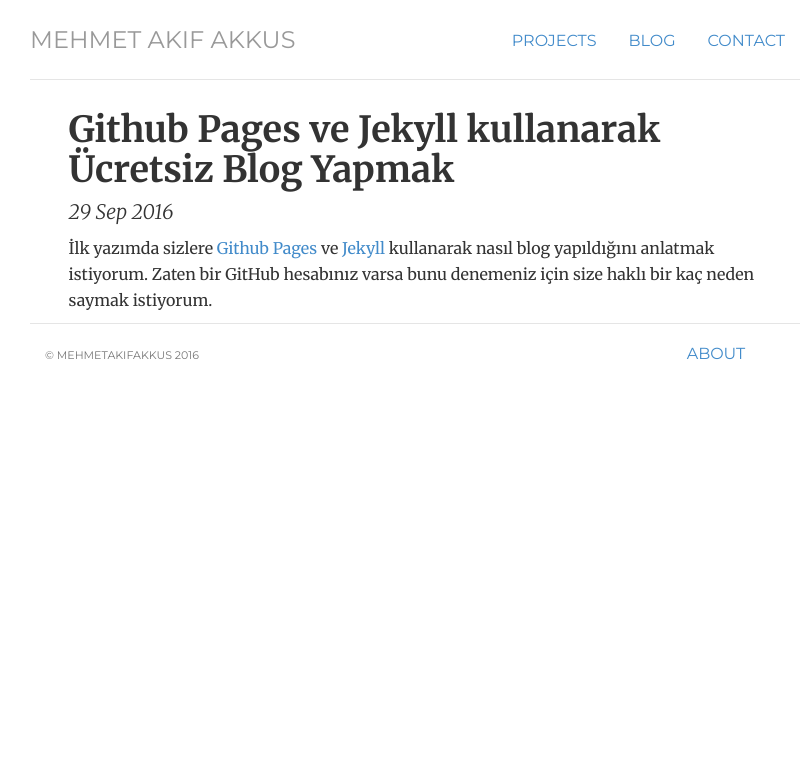
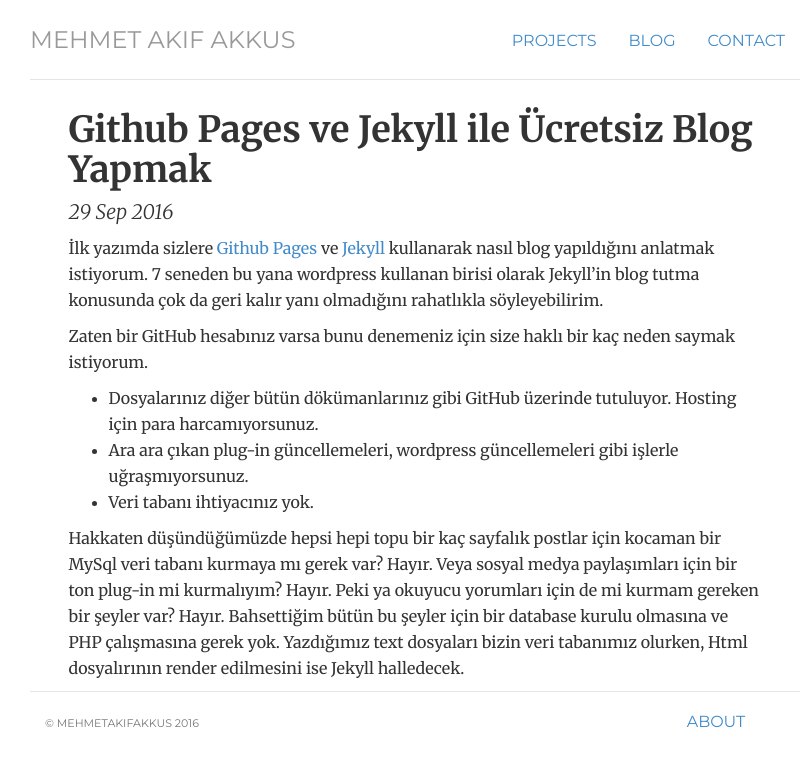
Before and after one commit to mehmetakifakkus/mehmetakifakkus.github.io, a Jekyll site: the page built from _posts/2016-09-29-github-pages-ile-ucretsiz-blog-yapmak.md, in a window 1280 px wide. Shown: the top 767 px of the page, without its empty margins (225-1037 px from the left). Built offline with Jekyll 4.4.1, drawn with Linux system fonts in a browser that asks for light colours.

Commit message:
Update 2016-09-29-github-pages-ile-ucretsiz-blog-yapmak.md

```diff
--- a/_posts/2016-09-29-github-pages-ile-ucretsiz-blog-yapmak.md
+++ b/_posts/2016-09-29-github-pages-ile-ucretsiz-blog-yapmak.md
@@ -1,7 +1,14 @@
 ---
 layout: post
-title: "Github Pages ve Jekyll kullanarak Ücretsiz Blog Yapmak"
+title: "Github Pages ve Jekyll ile Ücretsiz Blog Yapmak"
 date: 2016-09-29
 ---
 
-İlk yazımda sizlere [Github Pages](https://pages.github.com) ve [Jekyll](http://jekyllrb.com) kullanarak nasıl blog yapıldığını anlatmak istiyorum. Zaten bir GitHub hesabınız varsa bunu denemeniz için size haklı bir kaç neden saymak istiyorum.
+İlk yazımda sizlere [Github Pages](https://pages.github.com) ve [Jekyll](http://jekyllrb.com) kullanarak nasıl blog yapıldığını anlatmak istiyorum. 7 seneden bu yana wordpress kullanan birisi olarak Jekyll'in blog tutma konusunda çok da geri kalır yanı olmadığını rahatlıkla söyleyebilirim.
+
+Zaten bir GitHub hesabınız varsa bunu denemeniz için size haklı bir kaç neden saymak istiyorum.
+- Dosyalarınız diğer bütün dökümanlarınız gibi GitHub üzerinde tutuluyor. Hosting için para harcamıyorsunuz.
+- Ara ara çıkan plug-in güncellemeleri, wordpress güncellemeleri gibi işlerle uğraşmıyorsunuz.
+- Veri tabanı ihtiyacınız yok.
+
+Hakkaten düşündüğümüzde hepsi hepi topu bir kaç sayfalık postlar için kocaman bir MySql veri tabanı kurmaya mı gerek var? Hayır. Veya sosyal medya paylaşımları için bir ton plug-in mi kurmalıyım? Hayır. Peki ya okuyucu yorumları için de mi kurmam gereken bir şeyler var? Hayır. Bahsettiğim bütün bu şeyler için bir database kurulu olmasına ve PHP çalışmasına gerek yok. Yazdığımız text dosyaları bizin veri tabanımız olurken, Html dosyalırının render edilmesini ise Jekyll halledecek.
```
